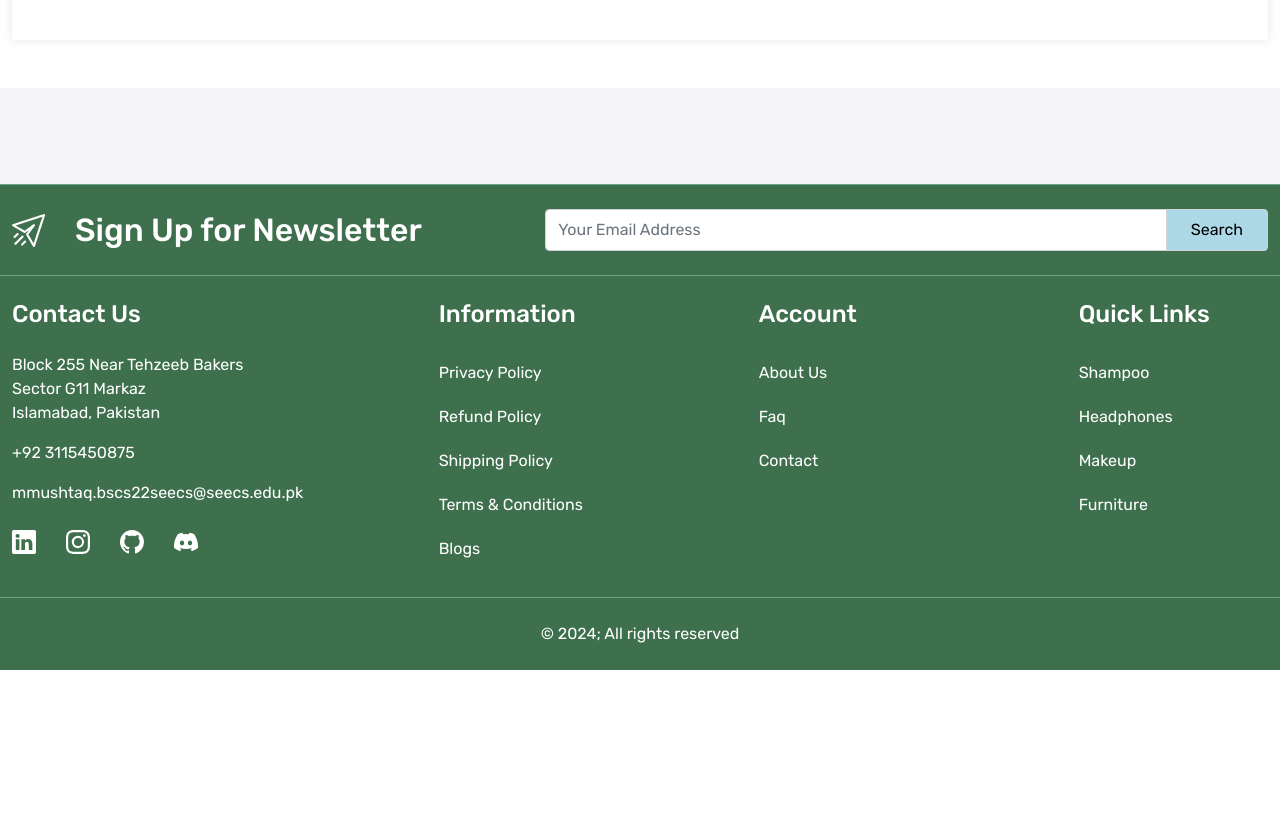
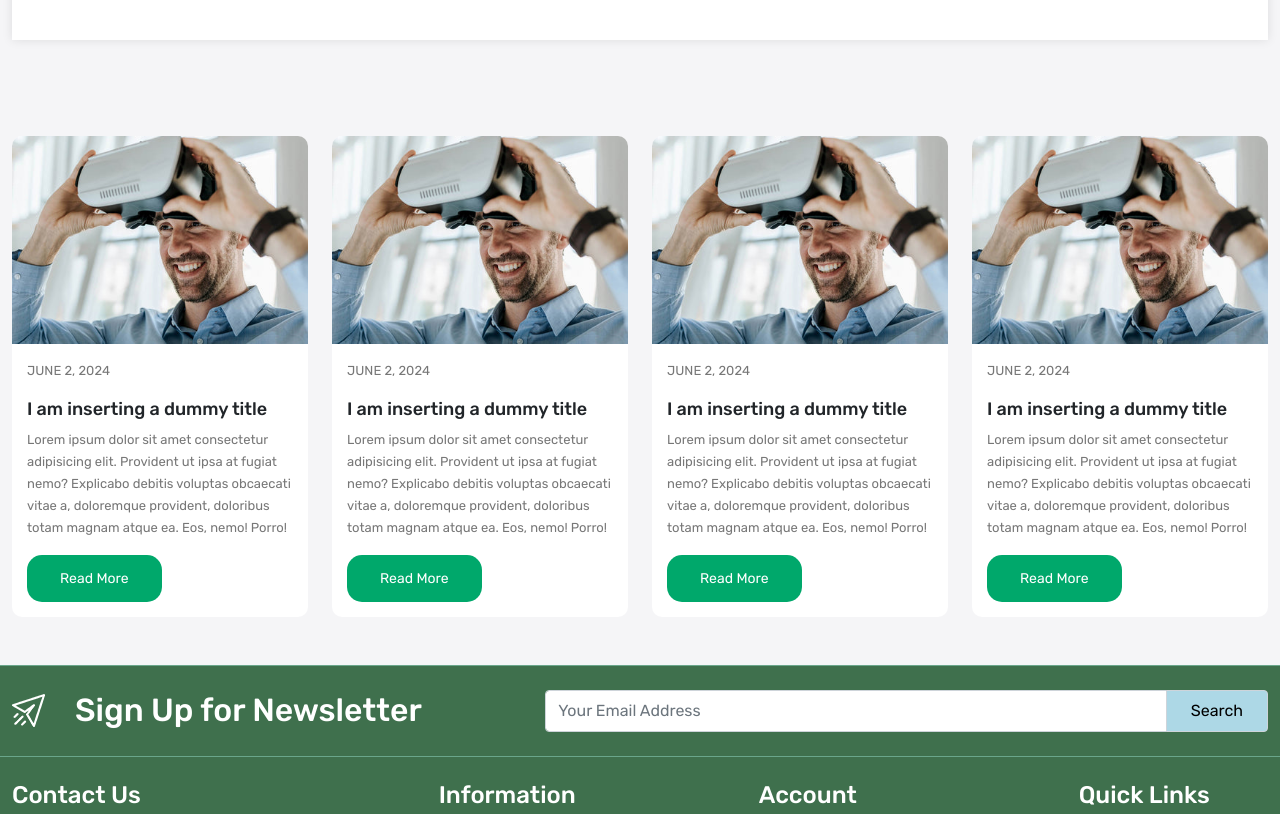
Before and after one commit to spicy-develops/ecommerce-web-frontend, a React (Create React App) app: page / in a window 1280 px wide. Shown: the part 1439-2253 px from the top of the page. Before the commit the page ends 2109 px from the top, so only its background shows below. Built offline with nearby package versions, Linux system fonts and the light colour scheme.

Commit message:
Created Blog Card

```diff
--- a/src/App.css
+++ b/src/App.css
@@ -14,6 +14,7 @@
   --color-mainBannerPrice: grey;
   --color-homePageBackground: #f5f5f7;
   --color-homePageBanner2Borders: #ededed;
+  --color-blogCardDate: #777777;
 }
 
 body {
@@ -242,4 +243,48 @@ footer .input-group-text {
 .categories>div:nth-child(7) {
   border-right: 1px solid var(--color-homePageBanner2Borders);
 }
+
+.marquee-wrapper{
+  background-color: var(--color-homePageBackground);
+}
 /* Home Page Styling Ends Here */
+
+
+
+
+/* Blog Card Styling */
+
+.blog-card{
+  background-color: white;
+  border-radius: 10px;
+}
+
+.blog-card img{
+  border-radius: 10px 10px 0 0;
+}
+
+.blog-content {
+  padding: 15px;
+}
+
+.blog-content > p.date{
+  font-size: 13px;
+  line-height: 24px;
+  text-transform: uppercase;
+  letter-spacing: 0;
+  font-weight: 400;
+  color: var(--color-blogCardDate);
+  padding: 0;
+}
+
+.blog-content h5{
+  font-size: 18px;
+
+}
+
+.blog-content p.description{
+  font-size: 13px;
+  line-height: 22px;
+  color: var(--color-blogCardDate);
+}
+/* Blog Card Ends Here */
--- /dev/null
+++ b/src/components/BlogCard.js
@@ -0,0 +1,21 @@
+import React from 'react'
+import { Link } from 'react-router-dom'
+const BlogCard = () => {
+  return (
+    <div className="col-3">
+        <div className="blog-card">
+            <div className="card-image">
+                <img src="images/blog-1.jpg" className='img-fluid' alt="blog" />
+            </div>
+            <div className="blog-content">
+                <p className="date">June 2, 2024</p>
+                <h5 className="title">I am inserting a dummy title</h5>
+                <p className="description">Lorem ipsum dolor sit amet consectetur adipisicing elit. Provident ut ipsa at fugiat nemo? Explicabo debitis voluptas obcaecati vitae a, doloremque provident, doloribus totam magnam atque ea. Eos, nemo! Porro!</p>
+                <Link to="/" className="button">Read More</Link>
+            </div>
+        </div>
+    </div>
+  )
+}
+
+export default BlogCard
--- a/src/pages/Home.js
+++ b/src/pages/Home.js
@@ -1,6 +1,7 @@
 import React from 'react'
 import { Link } from 'react-router-dom'
 import Marquee from 'react-fast-marquee'
+import BlogCard from '../components/BlogCard'
 
 const Home = () => {
   return (
@@ -189,7 +190,16 @@ const Home = () => {
         </div>
       </div>
       </section>
-      <section className="blog-wrapper home-wrapper-2 py-5"></section>
+      <section className="blog-wrapper home-wrapper-2 py-5">
+        <div className="container-xxl">
+          <div className="row">
+            <BlogCard />
+            <BlogCard />
+            <BlogCard />
+            <BlogCard />
+          </div>
+        </div>
+      </section>
     </>
   )
 }
```
